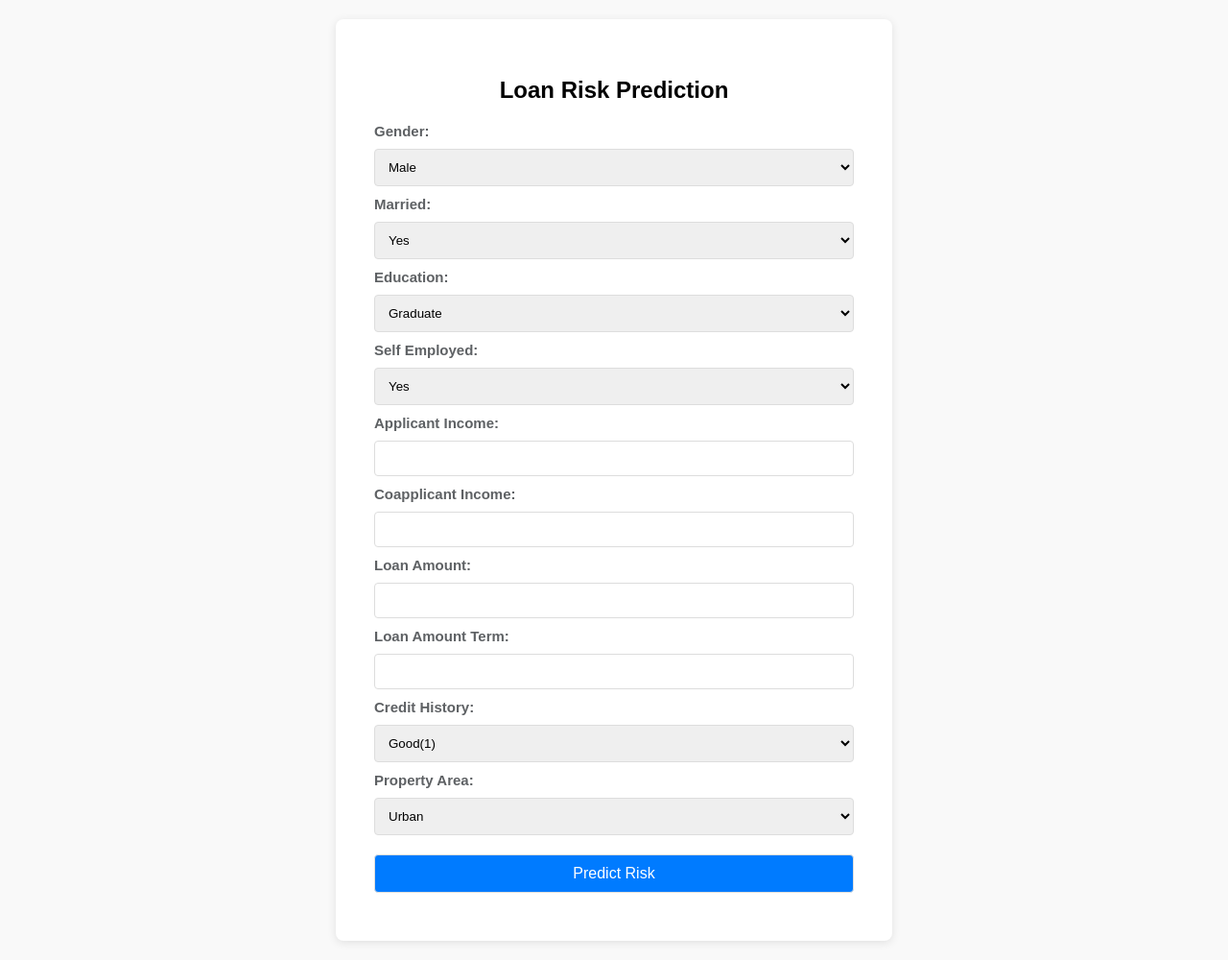
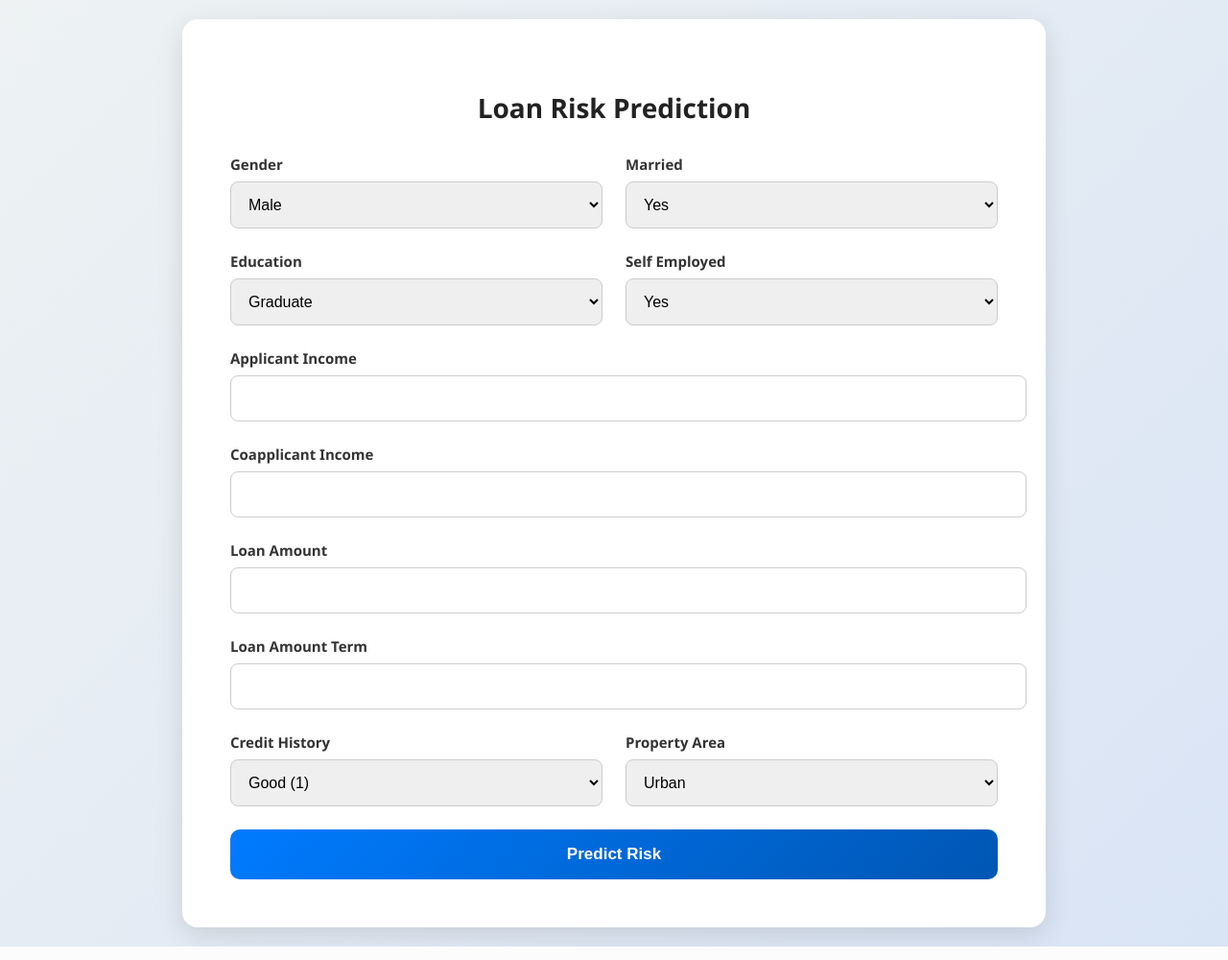
Before and after one commit to tanu-119/Loan-Prediction, a Flask app: page /form in a window 1280 px wide. Shown: the whole page at 96% size. Run offline with Flask 3, Linux system fonts and the light colour scheme; parts of the project's set-up code (start-up, migrations or seed data) failed here and were passed over.

Commit message:
Update form.html

```diff
--- a/templates/form.html
+++ b/templates/form.html
@@ -6,82 +6,135 @@
   <title>Loan Risk Prediction</title>
   <style>
     body {
-            font-family: Arial, sans-serif;
-            background-color: #f9f9f9;
+      font-family: "Segoe UI", Arial, sans-serif;
+      background: linear-gradient(135deg, #eef2f3, #d9e4f5);
+      margin: 0;
       padding: 20px;
-            margin: 0;
-            box-sizing: border-box;
+      display: flex;
+      justify-content: center;
+      align-items: center;
+      min-height: 100vh;
     }
     .form-container {
-            max-width: 500px;
-            margin: auto;
       background: #fff;
-            padding: 40px;
-            border-radius: 8px;
-            box-shadow: 0 2px 10px rgba(0, 0, 0, 0.1);
+      padding: 50px;
+      border-radius: 16px;
+      box-shadow: 0 8px 28px rgba(0, 0, 0, 0.12);
+      max-width: 800px;
+      width: 100%;
+      animation: fadeIn 0.8s ease-in-out;
+    }
+    h2, h3 {
+      text-align: center;
+      color: #222;
+      margin-bottom: 30px;
+      font-weight: 700;
+      font-size: 28px;
+    }
+    .form-grid {
+      display: grid;
+      grid-template-columns: 1fr 1fr;
+      gap: 24px;
+    }
+    .form-grid-full {
+      grid-column: span 2;
     }
     label {
-            font-weight:600;
       display: block;
+      margin-bottom: 8px;
+      font-weight: 600;
+      color: #333;
       font-size: 15px;
-            color: #5e6164;
     }
-        input, select, button {
+    input, select {
       width: 100%;
-            padding: 10px;
-            margin: 10px 0;
-            border: 1px solid #ddd;
-            border-radius: 4px;
-            box-sizing: border-box;
+      padding: 14px;
+      border: 1px solid #ccc;
+      border-radius: 8px;
+      font-size: 16px;
+      transition: all 0.3s;
+    }
+    input:focus, select:focus {
+      border-color: #007bff;
+      outline: none;
+      box-shadow: 0 0 6px rgba(0, 123, 255, 0.3);
     }
     button {
-            background-color: #007bff;
-            color: white;
-            font-size: 16px;
+      width: 100%;
+      padding: 16px;
+      background: linear-gradient(135deg, #007bff, #0056b3);
+      color: #fff;
+      font-weight: bold;
+      border: none;
+      border-radius: 10px;
       cursor: pointer;
+      font-size: 17px;
+      transition: transform 0.2s, box-shadow 0.3s;
     }
     button:hover {
-            background-color: #0056b3;
+      transform: translateY(-3px);
+      box-shadow: 0 6px 18px rgba(0, 123, 255, 0.3);
     }
+
+    /* Result styling */
     .prediction-result {
       text-align: center;
-            font-size: 20px;
-            font-weight: bold;
+      padding: 50px 40px;
+      border-radius: 14px;
+      animation: fadeIn 0.8s ease-in-out;
       margin-top: 20px;
-            padding: 50px;
+    }
+    .approved {
+      background: linear-gradient(135deg, #e6f7ed, #c8f7d4);
+      border: 1px solid #b2dfdb;
+      color: #155724;
+    }
+    .denied {
+      background: linear-gradient(135deg, #fdecea, #f8d7da);
+      border: 1px solid #f5c6cb;
+      color: #721c24;
+    }
+    .prediction-result h3 {
+      font-size: 28px;
+      margin-bottom: 15px;
+      font-weight: 700;
+    }
+    .prediction-result p {
+      font-size: 18px;
+      line-height: 1.6;
+      margin-bottom: 25px;
+    }
+    .back-btn {
+      display: inline-block;
+      padding: 12px 24px;
+      font-size: 16px;
+      font-weight: 600;
       border-radius: 8px;
-            background-color: #e3f2fd;
-            border: 1px solid #90caf9;
+      border: none;
+      cursor: pointer;
+      text-decoration: none;
+      transition: all 0.3s;
     }
-        h2 {
-            text-align: center;
+    .back-btn.approved {
+      background: #28a745;
+      color: white;
+    }
+    .back-btn.denied {
+      background: #dc3545;
+      color: white;
+    }
+    .back-btn:hover {
+      opacity: 0.9;
+      transform: translateY(-2px);
     }
 
-        @media (max-width: 768px) {
-            .form-container {
-                padding: 20px;
-                max-width: 90%;
+    @keyframes fadeIn {
+      from { opacity: 0; transform: translateY(15px); }
+      to { opacity: 1; transform: translateY(0); }
     }
-            .prediction-result {
-                padding: 30px;
-                font-size: 18px;
-            }
-        }
-
-        @media (max-width: 480px) {
-            body {
-                padding: 10px;
-            }
-            .form-container {
-                padding: 15px;
-                max-width: 100%;
-            }
-            .prediction-result {
-                padding: 20px;
-                font-size: 16px;
-            }
-            button {
-                font-size: 14px;
+    @media (max-width: 700px) {
+      .form-grid {
+        grid-template-columns: 1fr;
       }
     }
   </style>
@@ -90,69 +143,96 @@
   <div class="form-container">
     {% if not result %}
       <h2>Loan Risk Prediction</h2>
-        <form id="predictionForm" action="/predict" method="POST">
-            <label for="Gender">Gender:</label>
+      <form action="/predict" method="POST" class="form-grid">
+        <div>
+          <label for="Gender">Gender</label>
           <select id="Gender" name="Gender" required>
             <option value="Male">Male</option>
             <option value="Female">Female</option>
           </select>
+        </div>
 
-            <label for="Married">Married:</label>
+        <div>
+          <label for="Married">Married</label>
           <select id="Married" name="Married" required>
             <option value="Yes">Yes</option>
             <option value="No">No</option>
           </select>
+        </div>
 
-            <label for="Education">Education:</label>
+        <div>
+          <label for="Education">Education</label>
           <select id="Education" name="Education" required>
             <option value="Graduate">Graduate</option>
             <option value="Not Graduate">Not Graduate</option>
           </select>
+        </div>
 
-            <label for="Self_Employed">Self Employed:</label>
+        <div>
+          <label for="Self_Employed">Self Employed</label>
           <select id="Self_Employed" name="Self_Employed" required>
             <option value="Yes">Yes</option>
             <option value="No">No</option>
           </select>
+        </div>
 
-            <label for="ApplicantIncome">Applicant Income:</label>
+        <div class="form-grid-full">
+          <label for="ApplicantIncome">Applicant Income</label>
           <input type="number" id="ApplicantIncome" name="ApplicantIncome" required>
+        </div>
 
-            <label for="CoapplicantIncome">Coapplicant Income:</label>
+        <div class="form-grid-full">
+          <label for="CoapplicantIncome">Coapplicant Income</label>
           <input type="number" id="CoapplicantIncome" name="CoapplicantIncome" required>
+        </div>
 
-            <label for="LoanAmount">Loan Amount:</label>
+        <div class="form-grid-full">
+          <label for="LoanAmount">Loan Amount</label>
           <input type="number" id="LoanAmount" name="LoanAmount" required>
+        </div>
 
-            <label for="Loan_Amount_Term">Loan Amount Term:</label>
+        <div class="form-grid-full">
+          <label for="Loan_Amount_Term">Loan Amount Term</label>
           <input type="number" id="Loan_Amount_Term" name="Loan_Amount_Term" required>
+        </div>
 
-            <label for="Credit_History">Credit History:</label>
+        <div>
+          <label for="Credit_History">Credit History</label>
           <select id="Credit_History" name="Credit_History" required>
-                <option value="1">Good(1)</option>
-                <option value="0">Bad(0)</option>
+            <option value="1">Good (1)</option>
+            <option value="0">Bad (0)</option>
           </select>
+        </div>
 
-            <label for="Property_Area">Property Area:</label>
+        <div>
+          <label for="Property_Area">Property Area</label>
           <select id="Property_Area" name="Property_Area" required>
             <option value="Urban">Urban</option>
             <option value="Semiurban">Semiurban</option>
             <option value="Rural">Rural</option>
           </select>
+        </div>
 
+        <div class="form-grid-full">
           <button type="submit">Predict Risk</button>
+        </div>
       </form>
     {% else %}
-        <div class="prediction-result">
-            <h3>Prediction Result</h3>
-            <p>
       {% if result == "Approved" %}
-                    ✅ Loan Approved! 🎉
+        <div class="prediction-result approved">
+          <h3>Loan Approved</h3>
+          <p>Congratulations! Your loan application has been approved.
+             You may now proceed with the next steps at the bank branch.</p>
+          <a href="/form" class="back-btn approved">Submit Another Application</a>
+        </div>
       {% else %}
-                    ❌ Loan Denied. 😞
+        <div class="prediction-result denied">
+          <h3>Loan Denied</h3>
+          <p>We regret to inform you that your loan application does not meet the required criteria.
+             Please review your financial details and try again.</p>
+          <a href="/form" class="back-btn denied">Try Again</a>
+        </div>
       {% endif %}
-            </p>
-        </div>
     {% endif %}
   </div>
 </body>
```
Lines whose indentation alone changed are shown as unchanged.
